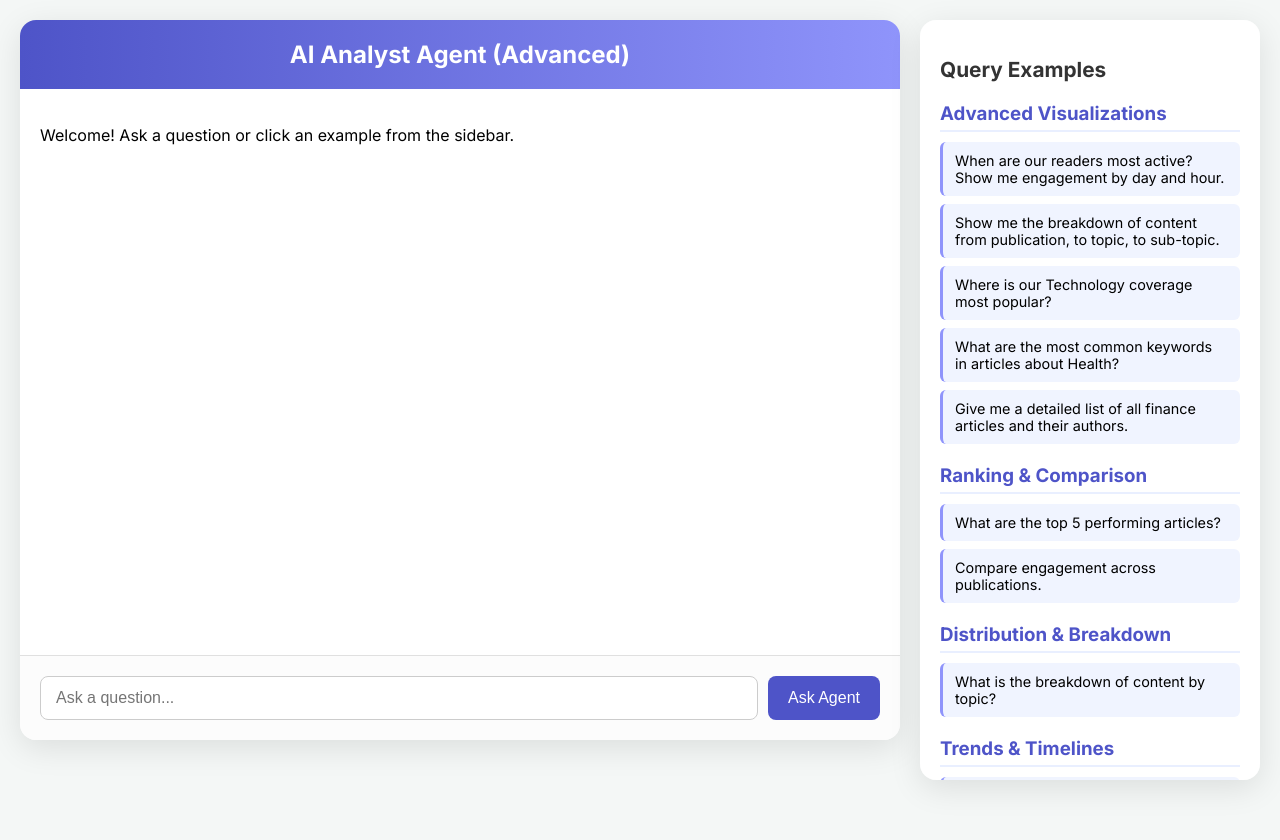
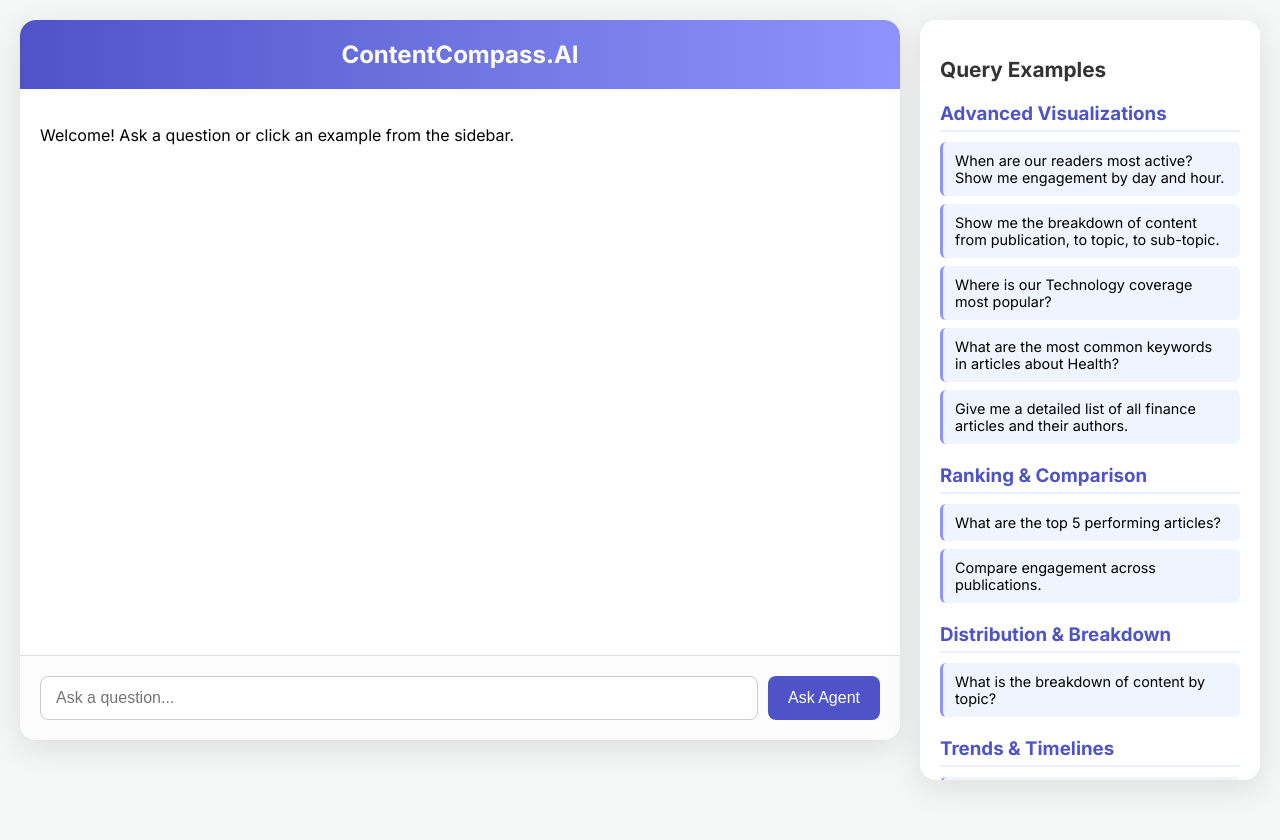
Before and after one commit to arinltim/reusable_python_scripts, a Flask app: page / in a window 1280 px wide. Run offline with Flask 3, Linux system fonts and the light colour scheme.

```diff
--- a/Sample-PoC-news-corp-Analytics/app.py
+++ b/Sample-PoC-news-corp-Analytics/app.py
@@ -29,6 +29,7 @@ except Exception as e:
     model = None
 
 # --- 2. CURATED & ENRICHED KNOWLEDGE BASE ---
+# Engagement Score = (Time on Page in seconds * 0.5) + (Scroll Depth % * 1) + (Comments * 8) + (Shares * 10) + (Likes * 2)
 # This static list contains all necessary fields for all query types.
 knowledge_base_data = [
     {'id': 1, 'publication': 'Wall Street Journal', 'title': 'Global Tech Stocks Rally', 'publish_date': '2025-06-01', 'publish_hour': 9, 'topic': 'Finance', 'sub_topic': 'Stocks', 'engagement_score': 850, 'word_count': 1200, 'shares': 450, 'country_code': 'USA', 'keywords': ['tech', 'stocks', 'rally', 'inflation'], 'is_licensable': True, 'content_type': 'News', 'data_quality_issue': 'ok'},
--- a/Sample-PoC-news-corp-Analytics/templates/index.html
+++ b/Sample-PoC-news-corp-Analytics/templates/index.html
@@ -40,7 +40,7 @@
 </head>
 <body>
 <div id="chat-container">
-    <div id="header"><h1>AI Analyst Agent (Advanced)</h1></div>
+    <div id="header"><h1>ContentCompass.AI</h1></div>
     <div id="response-area"><p>Welcome! Ask a question or click an example from the sidebar.</p></div>
     <div id="input-area"><input type="text" id="user-input" placeholder="Ask a question..."><button id="ask-button">Ask Agent</button></div>
 </div>
```
